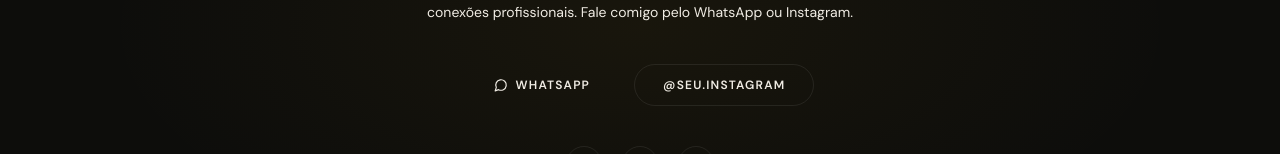
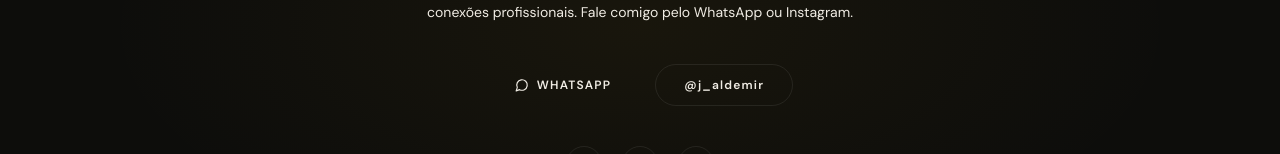
Before and after one commit to jaldemirbn/Meu-portfolio, a React (Vite) app: page / in a window 1280 px wide. Shown: the part 4593-4747 px from the top of the page. Built offline with nearby package versions, Linux system fonts and the light colour scheme; a web font is replaced by a local one.

Commit message:
2 troca dos links das redes sociais

```diff
--- a/src/app/App.tsx
+++ b/src/app/App.tsx
@@ -523,20 +523,20 @@ export default function App() {
                 <MessageCircle size={14} /> WHATSAPP
               </a>
               <a
-                href="https://instagram.com"
+                href="https://www.instagram.com/j_aldemir/"
                 target="_blank"
                 rel="noreferrer"
                 className="flex items-center gap-2 px-7 py-3 border border-border rounded-full text-xs font-semibold tracking-widest text-foreground hover:border-primary/40 transition-colors"
               >
-                @SEU.INSTAGRAM
+                @j_aldemir
               </a>
             </div>
 
             <div className="flex items-center justify-center gap-5">
               {[
-                { icon: <Linkedin size={16} />, href: "https://linkedin.com" },
+                { icon: <Linkedin size={16} />, href: "https://www.linkedin.com/in/jos%C3%A9-aldemir-2478a32bb/" },
                 { icon: <Github size={16} />, href: "https://github.com/jaldemirbn" },
-                { icon: <Instagram size={16} />, href: "https://instagram.com" },
+                { icon: <Instagram size={16} />, href: "https://www.instagram.com/j_aldemir/" },
               ].map(({ icon, href }, i) => (
                 <a
                   key={i}
```
